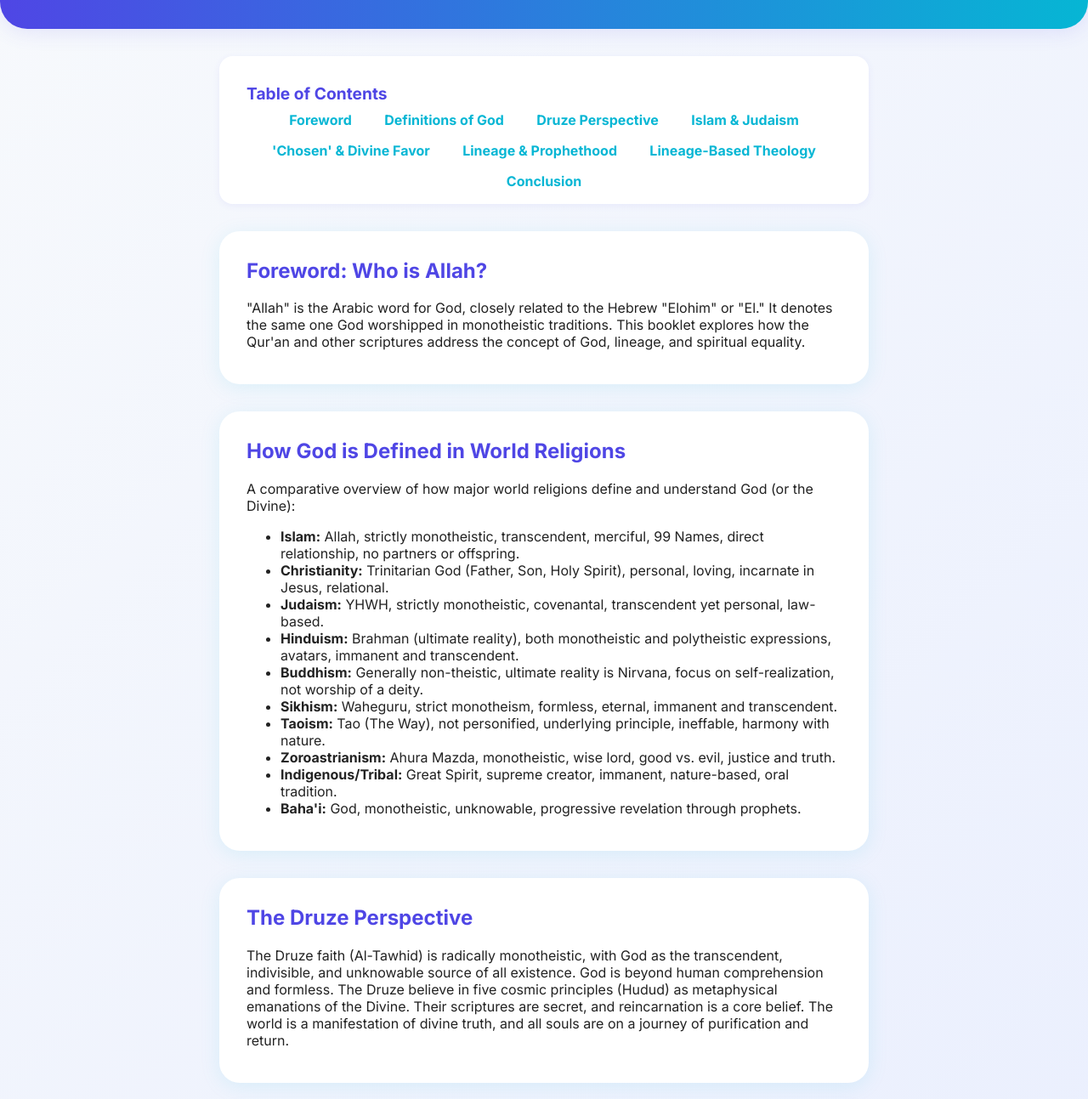
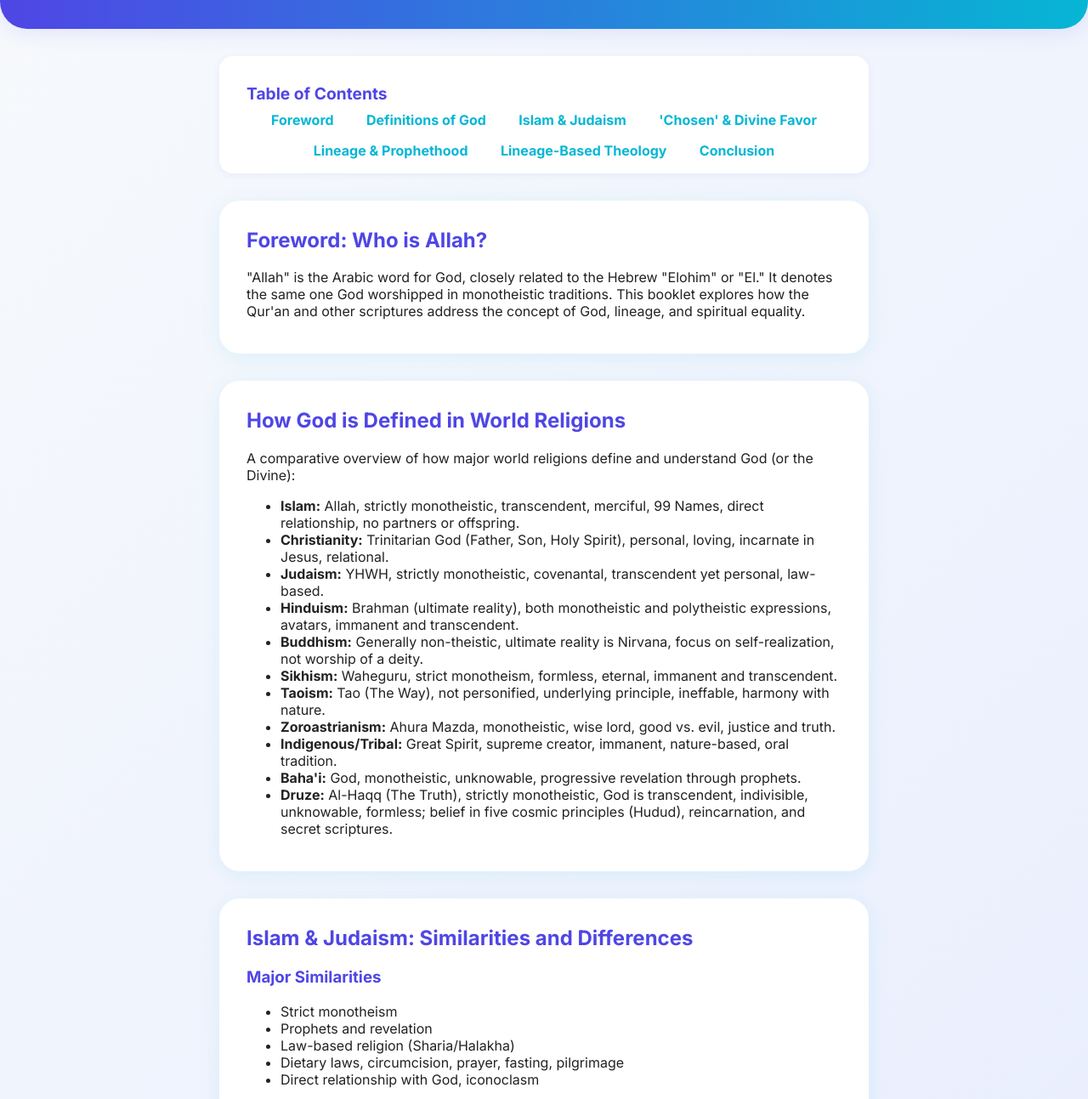
Before and after one commit to eah075487/Lineage-in-Religon, a plain HTML site: page index.html in a window 1280 px wide. Shown: the part 292-1585 px from the top of the page at 85% size. Drawn offline with Linux system fonts and the light colour scheme.

Commit message:
Integrate Druze into main religions list and remove separate section

```diff
--- a/index.html
+++ b/index.html
@@ -188,7 +188,6 @@
     <ul>
       <li><a href="#foreword">Foreword</a></li>
       <li><a href="#definitions">Definitions of God</a></li>
-      <li><a href="#druze">Druze Perspective</a></li>
       <li><a href="#islam-judaism">Islam & Judaism</a></li>
       <li><a href="#chosen">'Chosen' & Divine Favor</a></li>
       <li><a href="#lineage">Lineage & Prophethood</a></li>
@@ -215,11 +214,8 @@
       <li><b>Zoroastrianism:</b> Ahura Mazda, monotheistic, wise lord, good vs. evil, justice and truth.</li>
       <li><b>Indigenous/Tribal:</b> Great Spirit, supreme creator, immanent, nature-based, oral tradition.</li>
       <li><b>Baha'i:</b> God, monotheistic, unknowable, progressive revelation through prophets.</li>
+      <li><b>Druze:</b> Al-Haqq (The Truth), strictly monotheistic, God is transcendent, indivisible, unknowable, formless; belief in five cosmic principles (Hudud), reincarnation, and secret scriptures.</li>
     </ul>
-  </section>
-  <section id="druze" class="section-card">
-    <h2>The Druze Perspective</h2>
-    <p>The Druze faith (Al-Tawhid) is radically monotheistic, with God as the transcendent, indivisible, and unknowable source of all existence. God is beyond human comprehension and formless. The Druze believe in five cosmic principles (Hudud) as metaphysical emanations of the Divine. Their scriptures are secret, and reincarnation is a core belief. The world is a manifestation of divine truth, and all souls are on a journey of purification and return.</p>
   </section>
   <section id="islam-judaism" class="section-card">
     <h2>Islam & Judaism: Similarities and Differences</h2>
```
